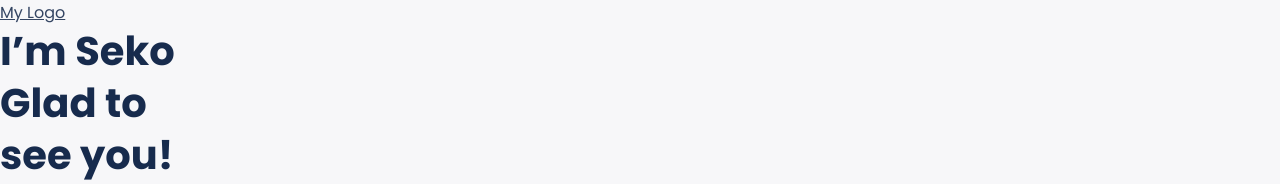
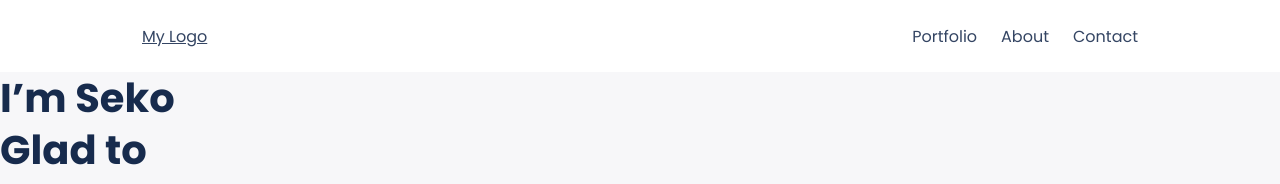
Before and after one commit to SekoViper/portfolio, a plain HTML site: page index.html in a window 1280 px wide. Shown: the top 184 px of the page. Drawn offline with Linux system fonts and the light colour scheme.

Commit message:
Add nav for desktop

```diff
--- a/css/style.css
+++ b/css/style.css
@@ -38,6 +38,28 @@ h2 {
   font-size: 32px;
   line-height: 44px;
   color: var(--abstract-color);
+}
+
+nav {
+  padding: 0 142px;
+  background-color: #fff;
+  display: flex;
+  justify-content: space-between;
+  align-items: center;
+  height: 72px;
+}
+
+.menu-items {
+  display: flex;
+  gap: 24px;
+}
+
+.menu-items li {
+  list-style-type: none;
+}
+.menu-items a {
+  text-decoration: none;
+  list-style-type: none;
 }
 
 h3 {
@@ -348,9 +370,3 @@ p {
     margin-top: 20px;
   }
 }
-
-@media (min-width: 768px) {
-  body {
-
-  }
-}
--- a/index.html
+++ b/index.html
@@ -30,8 +30,12 @@
             <div></div>
             <div></div>
           </div>
-          <div class="menu-items">
-            <ul></ul>
+          <div class="menu">
+            <ul class="menu-items">
+              <li><a href="#">Portfolio</a></li>
+              <li><a href="#">About</a></li>
+              <li><a href="#">Contact</a></li>
+            </ul>
           </div>
         </div>
       </nav>
```
